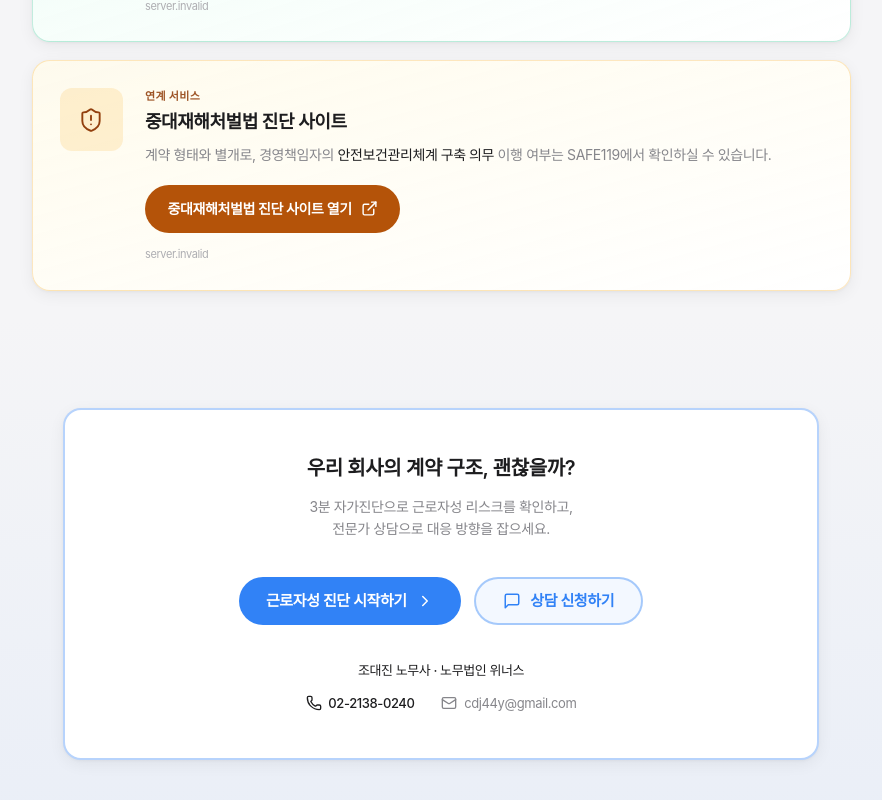
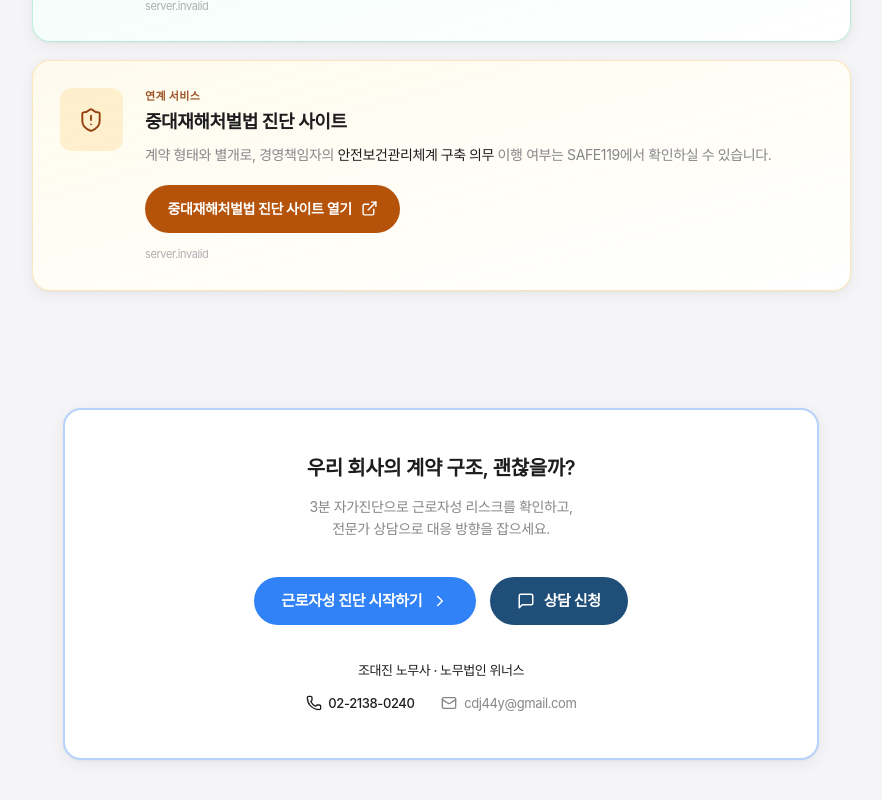
Before and after one commit to cdj44y-ui/worker-diagnosis-app, a React (Vite) app: page /about in a window 1280 px wide. Shown: the part 3735-4535 px from the top of the page, without its empty margins (199-1081 px from the left). Built offline with nearby package versions, Linux system fonts and the light colour scheme; no server answers.

Commit message:
brand(v1.1): FREE119 적용 — 패밀리 바·약속 문구·결과지·상담 네이비·사이트 색 청록·법 개정 달력 (src/components/about)

```diff
--- a/src/components/about/AboutCTA.tsx
+++ b/src/components/about/AboutCTA.tsx
@@ -7,7 +7,7 @@ export default function AboutCTA() {
   const telHref = `tel:${phone.replace(/-/g, '')}`
 
   return (
-    <section className="px-4 sm:px-5 py-14 sm:py-20 pb-24 bg-gradient-to-b from-apple-bg to-brand-blue/[0.06]">
+    <section className="px-4 sm:px-5 py-14 sm:py-20 pb-24 bg-apple-bg">
       <div className="max-w-2xl mx-auto">
         <div className="rounded-apple-lg border-2 border-brand-blue/35 bg-apple-surface shadow-apple-md p-8 sm:p-10 text-center">
           <h2 className="text-[18px] sm:text-[20px] font-semibold text-apple-text mb-3 leading-snug">
@@ -29,10 +29,10 @@ export default function AboutCTA() {
             </Link>
             <Link
               to="/consult"
-              className="inline-flex items-center justify-center gap-2 min-h-[48px] px-6 rounded-full border-2 border-brand-blue/40 bg-brand-blue/[0.06] text-brand-blue font-semibold text-[15px] hover:bg-brand-blue/10 transition-colors"
+              className="inline-flex items-center justify-center gap-2 min-h-[48px] px-6 rounded-full bg-[#1F4E79] text-white font-semibold text-[15px] hover:bg-[#173B5C] transition-colors"
             >
               <MessageSquare size={18} strokeWidth={2} aria-hidden />
-              상담 신청하기
+              상담 신청
             </Link>
           </div>
 
```
